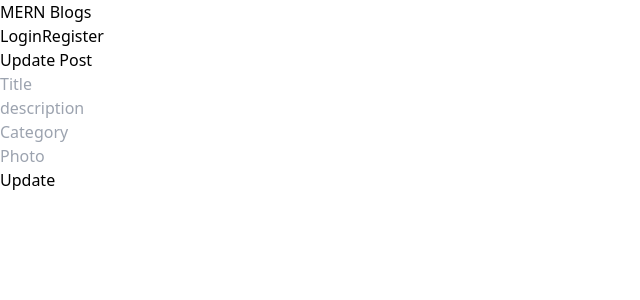
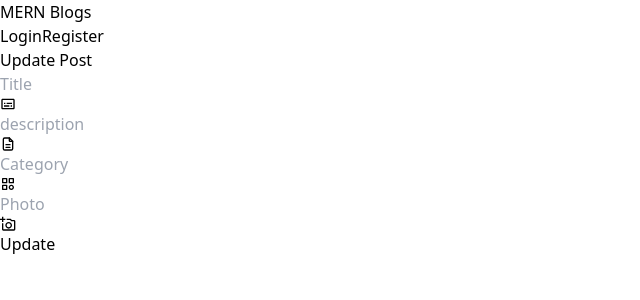
Before and after one commit to sz-adam/Blog-fullsctack-, a React (Vite) app in the folder frontend/: page /update/1 in a window 1280 px wide. Shown: the top 300 px of the page, without its empty margins (0-640 px from the left). Built offline with nearby package versions, Linux system fonts and the light colour scheme.

Commit message:
icon + typo

```diff
--- a/frontend/src/pages/UpdatePost.jsx
+++ b/frontend/src/pages/UpdatePost.jsx
@@ -4,6 +4,11 @@ import PostService from "../services/PostsServices";
 import CategoryService from "../services/CategoryServices";
 import { useNavigate, useParams } from "react-router-dom";
 import { getAccessToken } from "../common/utils";
+
+import { MdOutlineAddAPhoto } from "react-icons/md";
+import { BiCategory } from "react-icons/bi";
+import { TbFileDescription } from "react-icons/tb";
+import { MdOutlineSubtitles } from "react-icons/md";
 
 
 function UpdatePost() {
@@ -21,7 +26,7 @@ useEffect(() => {
   const fetchData = async () => {
     try {
       // Check if there is an access_token / Ellenőrizze, hogy létezik-e access_token
-      if (access_token) {
+      if (access_token,postId) {
         // Fetch post details based on postId / Lekérje a bejegyzés részleteit postId alapján
         const postDetails = await PostService.singlePosts(
           access_token,
@@ -37,7 +42,6 @@ useEffect(() => {
       // Handle error if fetching post details fails / Kezelje a hibát, ha a bejegyzés részleteinek lekérése nem sikerül
     }
   };
-
   fetchData();
 }, [access_token, postId]);
 
@@ -79,6 +83,7 @@ const handleUpdatePost = async (event) => {
         <InputBox
           type="text"
           placeholder="Title"
+          icon={MdOutlineSubtitles}
           value={postTitle}
           onChange={(event) => setPostTitle(event.target.value)}
           required={true}
@@ -86,6 +91,7 @@ const handleUpdatePost = async (event) => {
         <InputBox
           type="text"
           placeholder="description"
+          icon={TbFileDescription}
           value={description}
           onChange={(event) => setDescription(event.target.value)}
           required={true}
@@ -93,12 +99,14 @@ const handleUpdatePost = async (event) => {
         <InputBox
           type="text"
           placeholder="Category"
+          icon={BiCategory}
           value={categoryTitle}
           onChange={(event) => setCategoryTitle(event.target.value)}
         />
         <InputBox
           type="text"
           placeholder="Photo"
+          icon={MdOutlineAddAPhoto}
           value={photo}
           onChange={(event) => setPhoto(event.target.value)}
           required={true}
```
